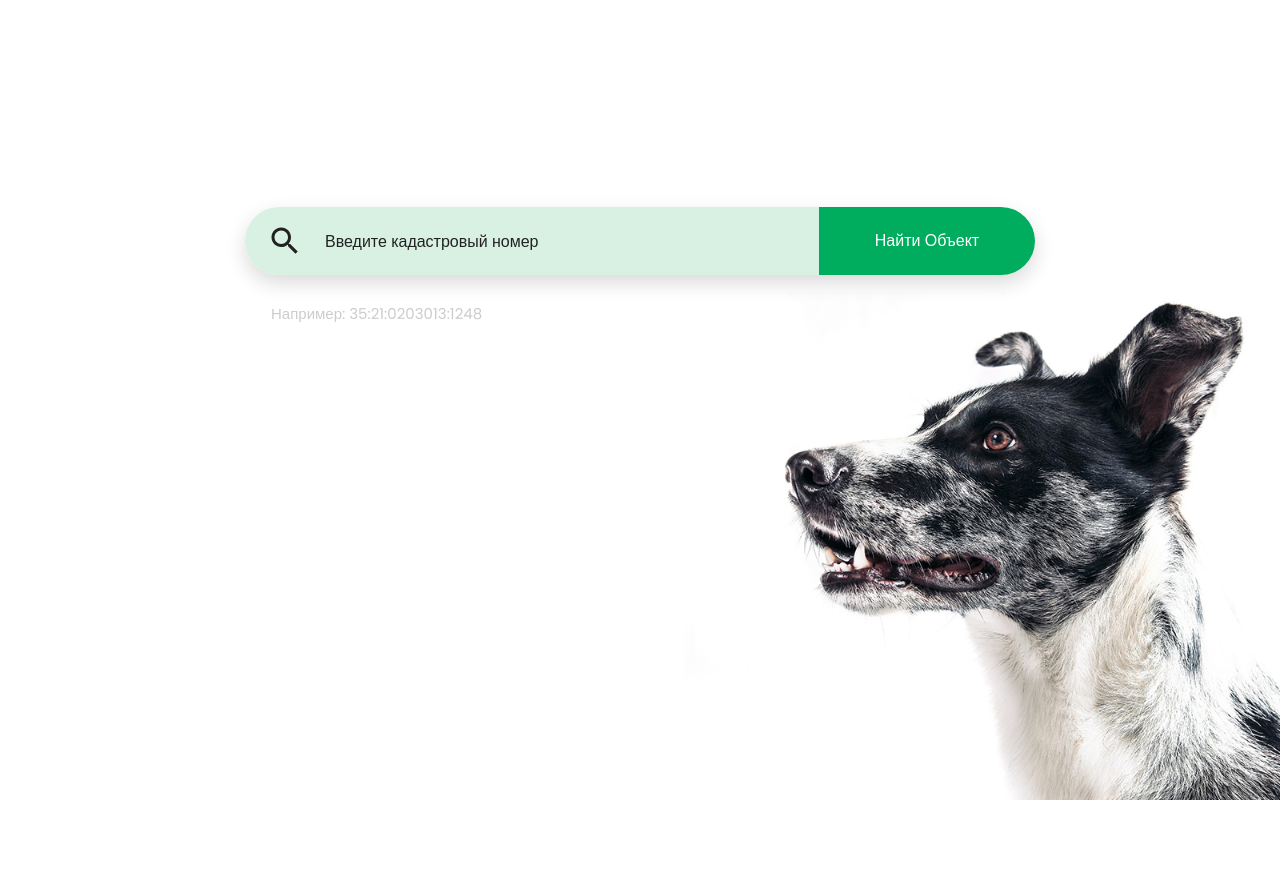
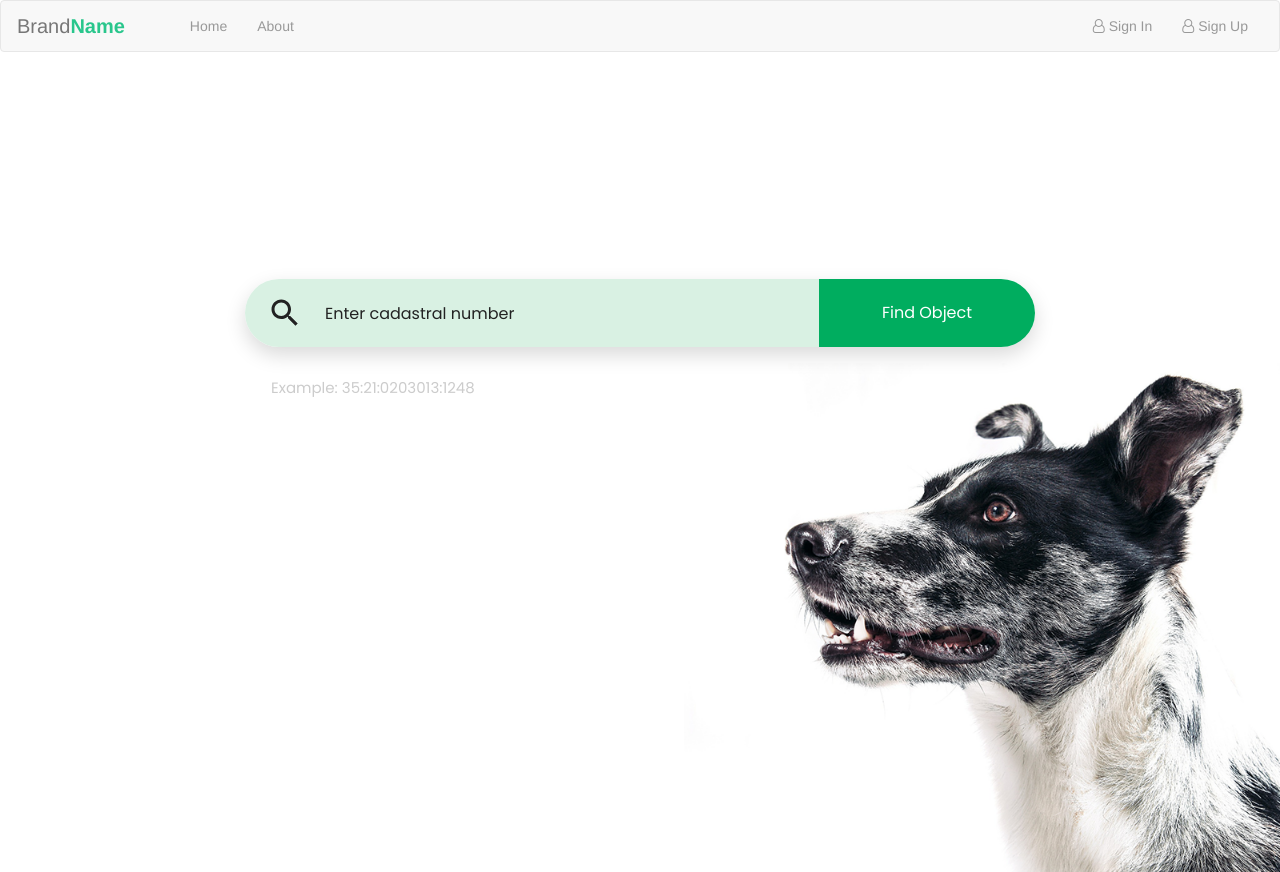
Before and after one commit to igudesman/geo, a Django app: page / in a window 1280 px wide. Before the commit the page ends 800 px from the top, so only its background shows below. Run offline with Django 3.2, Linux system fonts and the light colour scheme; some libraries are stand-ins or nearby versions.

Commit message:
v0.1.5
Navbar has been added

```diff
--- a/store/rosreestr/views.py
+++ b/store/rosreestr/views.py
@@ -6,15 +6,18 @@ def object_info(request):
 	context = {}
 	if request.method == "POST":
 		info = []
-		data = request.POST.get('search')
-		data = data.replace(':', '-')
-		data = parse(data)
+		data = []
+		search = request.POST.get('search')
+		search = search.replace(':', '-')
+		if search != '':
+
+			data = parse(search)
 
 		if data == []:
 			return redirect('not_found')
 
 		for element in data:
-			if ('Ранее учтенные' in element)  or ('устаревшей' in element):
+			if ('Ранее учтенные' in element)  or ('устаревшей' in element) or ('Учтенные' in element):
 				print(element)
 				continue
 			info.append(element)
--- /dev/null
+++ b/store/static/css/navbar.css
@@ -0,0 +1,120 @@
+	body{
+		font-family: 'Open Sans', sans-serif;
+	}
+	.form-control {
+		box-shadow: none;
+		border-radius: 4px;
+        border-color: #dfe3e8;
+	}
+	.form-control:focus {
+		border-color: #29c68c;
+		box-shadow: 0 0 8px rgba(0,0,0,0.1);
+	}
+	.navbar-header.col {
+		padding: 0 !important;
+	}
+	.navbar {
+		background: #fff;
+		padding-left: 16px;
+		padding-right: 16px;
+		border-bottom: 1px solid #dfe3e8;
+		border-radius: 0;
+	}
+	.navbar .navbar-brand {
+		font-size: 20px;
+		padding-left: 0;
+		padding-right: 50px;
+	}
+	.navbar .navbar-brand b {
+		font-weight: bold;
+		color: #29c68c;
+	}
+	.navbar ul.nav li a {
+		color: #999;
+	}
+	.navbar ul.nav li a:hover, .navbar ul.nav li a:focus {
+		color: #29c68c !important;
+	}
+	.navbar ul.nav li.active > a, .navbar ul.nav li.open > a {
+		color: #26bb84 !important;
+		background: transparent !important;
+	}
+    .navbar .form-inline .input-group-addon {
+		box-shadow: none;
+        border-radius: 2px 0 0 2px;
+		background: #f5f5f5;
+        border-color: #dfe3e8;
+        font-size: 16px;
+    }
+	.navbar .form-inline i {
+		font-size: 16px;
+	}
+	.navbar .form-inline .btn {
+		border-radius: 2px;
+		color: #fff;
+        border-color: #00ad5f;
+		background: #00ad5f;
+		outline: none;
+	}
+	.navbar .form-inline .btn:hover, .navbar .form-inline .btn:focus {
+        border-color: #009451;
+		background: #009451;
+    }
+	.navbar .search-form {
+		display: inline-block;
+	}
+	.navbar .search-form .btn {
+		margin-left: 4px;
+	}
+	.navbar .search-form .form-control {
+		border-radius: 2px;
+	}
+	.navbar .login-form .input-group {
+		margin-right: 4px;
+		float: left;
+	}
+	.navbar .login-form .form-control {
+		max-width: 158px;
+		border-radius: 0 2px 2px 0;
+	}
+	.navbar .navbar-right .dropdown-toggle::after {
+		display: none;
+	}
+	.navbar .dropdown-menu {
+		border-radius: 1px;
+		border-color: #e5e5e5;
+		box-shadow: 0 2px 8px rgba(0,0,0,.05);
+	}
+	.navbar .dropdown-menu li a {
+		padding: 6px 20px;
+	}
+	.navbar .navbar-right .dropdown-menu {
+		width: 505px;
+		padding: 20px;
+		left: auto;
+		right: 0;
+        font-size: 14px;
+	}
+	@media (min-width: 1200px){
+		.search-form .input-group {
+			width: 300px;
+			margin-left: 30px;
+		}
+	}
+	@media (max-width: 768px){
+		.navbar .navbar-right .dropdown-menu {
+			width: 100%;
+			background: transparent;
+			padding: 10px 20px;
+		}
+		.navbar .input-group {
+			width: 100%;
+			margin-bottom: 15px;
+		}
+		.navbar .input-group .form-control {
+			max-width: none;
+		}
+		.navbar .login-form .btn {
+			width: 100%;
+		}
+	}
--- a/store/templates/rosreestr/not_found.html
+++ b/store/templates/rosreestr/not_found.html
@@ -24,9 +24,9 @@
 		<div class="notfound">
 			<div class="notfound-404">
 				<h1>Oops!</h1>
-				<h2>Такого кадастрового номера не существует</h2>
+				<h2>Something went wrong</h2>
 			</div>
-			<a href="../">Вернуться на Главную</a>
+			<a href="../">Back to the Homepage</a>
 		</div>
 	</div>
 
--- a/store/templates/rosreestr/search.html
+++ b/store/templates/rosreestr/search.html
@@ -7,8 +7,58 @@
 		<meta name="author" content="colorlib.com">
 		<link href="https://fonts.googleapis.com/css?family=Poppins" rel="stylesheet" />
 		<link href="{% static 'css/search.css' %}" rel="stylesheet" />
+
+		<link href="{% static 'css/navbar.css' %}" rel="stylesheet" />
+		<link href="https://fonts.googleapis.com/css?family=Open+Sans:400,600" rel="stylesheet">
+		<link rel="stylesheet" href="https://fonts.googleapis.com/icon?family=Material+Icons">
+		<link rel="stylesheet" href="https://maxcdn.bootstrapcdn.com/font-awesome/4.7.0/css/font-awesome.min.css">
+		<link rel="stylesheet" href="https://maxcdn.bootstrapcdn.com/bootstrap/3.3.7/css/bootstrap.min.css">
 	</head>
 	<body>
+
+		<nav class="navbar navbar-default navbar-expand-lg navbar-light">
+			<div class="navbar-header d-flex col">
+				<a class="navbar-brand" href="">Brand<b>Name</b></a>
+				<button type="button" data-target="#navbarCollapse" data-toggle="collapse" class="navbar-toggle navbar-toggler ml-auto">
+					<span class="navbar-toggler-icon"></span>
+					<span class="icon-bar"></span>
+					<span class="icon-bar"></span>
+					<span class="icon-bar"></span>
+				</button>
+			</div>
+	<!-- Collection of nav links, forms, and other content for toggling -->
+			<div id="navbarCollapse" class="collapse navbar-collapse justify-content-start">
+				<ul class="nav navbar-nav">
+					<li class="nav-item"><a href="" class="nav-link">Home</a></li>
+					<li class="nav-item"><a href="" class="nav-link">About</a></li>
+				</ul>
+				<ul class="nav navbar-nav navbar-right ml-auto">
+					<li class="nav-item dropdown">
+						<a data-toggle="dropdown" class="nav-link dropdown-toggle" href="#"><i class="fa fa-user-o"></i> Sign In</a>
+						<ul class="dropdown-menu">
+							<li>
+
+                        		<form class="form-inline login-form" action="/examples/actions/confirmation.php" method="post">
+                            		<div class="input-group">
+                                		<span class="input-group-addon"><i class="fa fa-user"></i></span>
+                                		<input type="text" class="form-control" placeholder="Username" required>
+                            		</div>
+                            		<div class="input-group">
+                               			<span class="input-group-addon"><i class="fa fa-lock"></i></span>
+                                		<input type="text" class="form-control" placeholder="Password" required>
+                            		</div>
+                            		<button type="submit" class="btn btn-primary">Login</button>
+                        		</form>
+							</li>
+						</ul>
+					</li>
+					<li class="nav-item dropdown">
+						<a data-toggle="dropdown" class="nav-link dropdown-toggle" href="#"><i class="fa fa-user-o"></i> Sign Up</a>
+					</li>
+				</ul>
+			</div>
+		</nav>
+
 		<div class="s130">
 			<form method="POST" action="../object_info/"> {% csrf_token %}
 				<div class="inner-form">
@@ -18,15 +68,17 @@
 								<path d="M15.5 14h-.79l-.28-.27C15.41 12.59 16 11.11 16 9.5 16 5.91 13.09 3 9.5 3S3 5.91 3 9.5 5.91 16 9.5 16c1.61 0 3.09-.59 4.23-1.57l.27.28v.79l5 4.99L20.49 19l-4.99-5zm-6 0C7.01 14 5 11.99 5 9.5S7.01 5 9.5 5 14 7.01 14 9.5 11.99 14 9.5 14z"></path>
 							</svg>
 						</div>
-						<input id="search" type="text" placeholder="Введите кадастровый номер" name='search'>
+						<input id="search" type="text" placeholder="Enter cadastral number" name='search'>
 					</div>
 					<div class="input-field second-wrap">
-						<button class="btn-search" type="submit">Найти Объект</button>
+						<button class="btn-search" type="submit">Find Object</button>
 					</div>
 				</div>
-				<span class="info">Например: 35:21:0203013:1248</span>
+				<span class="info">Example: 35:21:0203013:1248</span>
 			</form>
 		</div>
 		<script src="{% static 'js/search/extention/choices.js' %}"></script>
+		<script src="https://ajax.googleapis.com/ajax/libs/jquery/1.12.4/jquery.min.js"></script>
+		<script src="https://maxcdn.bootstrapcdn.com/bootstrap/3.3.7/js/bootstrap.min.js"></script>
 	</body>
 </html>
```
Also changed, not shown: store/templates/rosreestr/object_info.html (+8 -1 lines).
